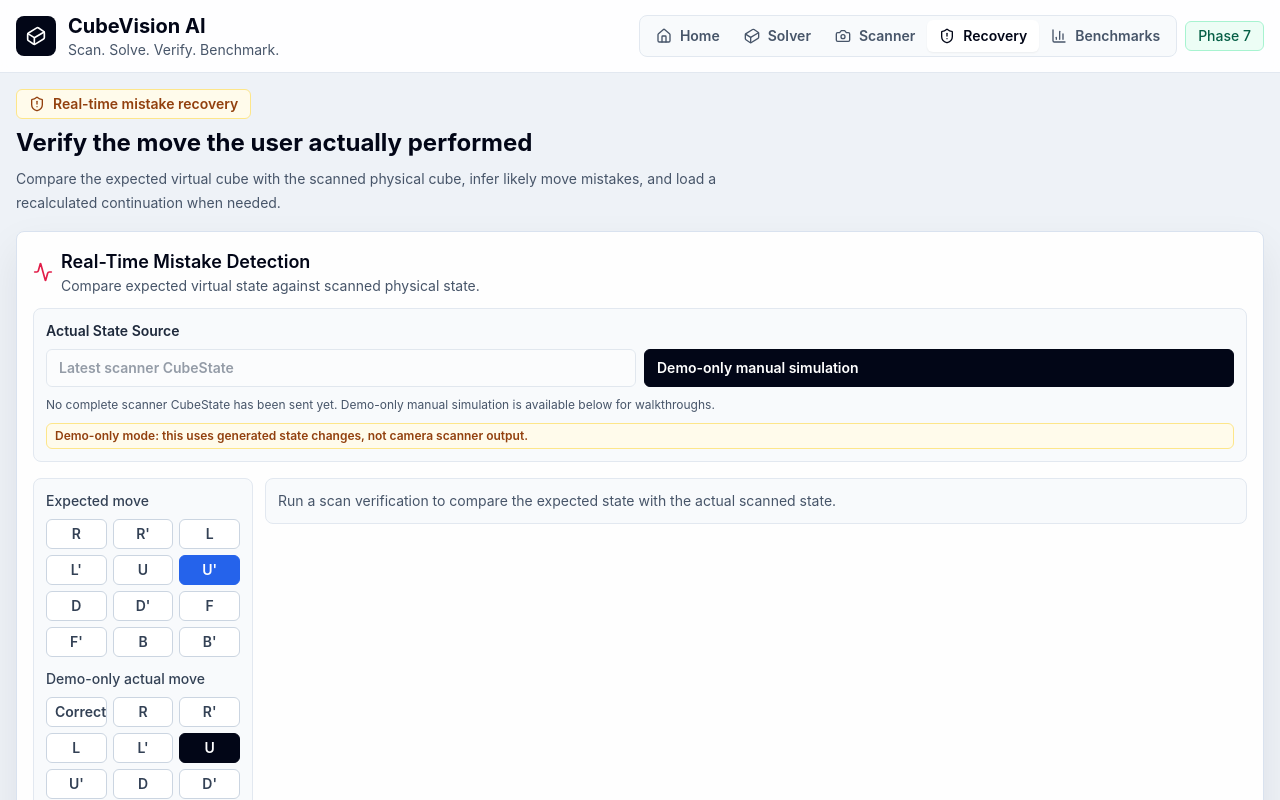
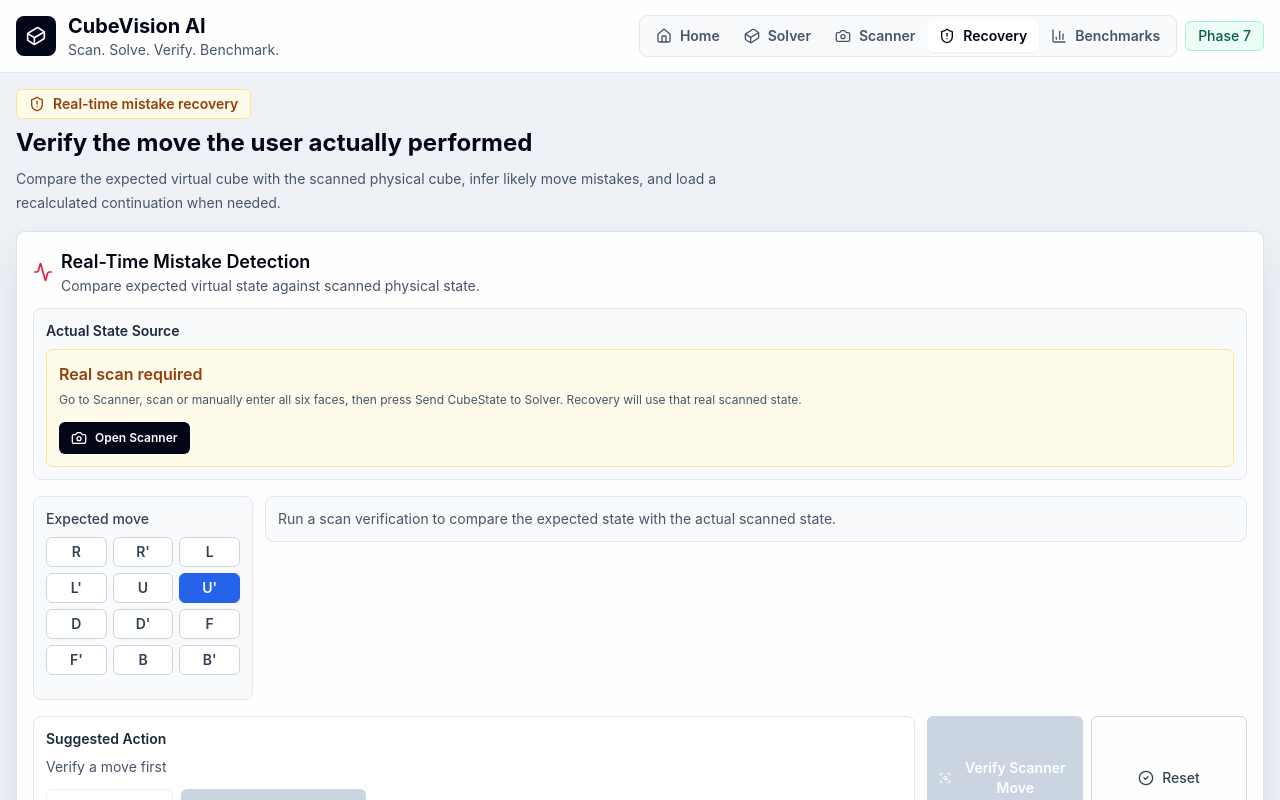
Before and after one commit to vamshichethan/CubeVision-AI-Rubik-s-Cube-Scanner-Solver, a React (Vite) app: page / in a window 1280 px wide. Both pictures are taken after a click on the button "Recovery". Shown: the top 800 px of the page. Built offline with nearby package versions, Linux system fonts and the light colour scheme.

Commit message:
Make recovery use real scanner state

```diff
--- a/src/App.tsx
+++ b/src/App.tsx
@@ -306,9 +306,10 @@ export default function App() {
         />
       ) : currentPage === 'recovery' ? (
         <RecoveryPage
-          cubeState={cubeState}
           referenceCube={recoveryReferenceCube}
           scannedCube={latestScannedCube}
+          expectedTimelineMove={moves[currentIndex] ?? null}
+          onOpenScanner={() => setCurrentPage('scanner')}
           onUseRecalculatedSolution={(nextMoves) => {
             setMoves(nextMoves);
             setCurrentIndex(0);
--- a/src/components/MistakeDetection/ScanVerificationPanel.tsx
+++ b/src/components/MistakeDetection/ScanVerificationPanel.tsx
@@ -1,9 +1,10 @@
-import { Activity, CheckCircle2, ScanSearch, Shuffle } from 'lucide-react';
-import { useMemo, useState } from 'react';
+import { Activity, Camera, CheckCircle2, Loader2, ScanSearch } from 'lucide-react';
+import { useEffect, useMemo, useState } from 'react';
 import { cloneCube } from '../../lib/cubeState';
-import { makeDemoMistake, verifyMoveStep } from '../../lib/mistakeDetection';
+import { verifyMoveStep } from '../../lib/mistakeDetection';
 import { applyMove, inverseMove, moveToString, parseMove } from '../../lib/moves';
-import type { CubeState, Move, MoveFace } from '../../types/cube';
+import { solveCube } from '../../lib/solverApi';
+import type { CubeState, Move } from '../../types/cube';
 import type { MistakeDetectionResult } from '../../types/mistakeDetection';
 import { ConfidenceIndicator } from './ConfidenceIndicator';
 import { MistakeAlert } from './MistakeAlert';
@@ -11,54 +12,65 @@ import { MoveComparisonCard } from './MoveComparisonCard';
 import { RecoveryPanel } from './RecoveryPanel';
 
 const MOVE_TOKENS = ['R', "R'", 'L', "L'", 'U', "U'", 'D', "D'", 'F', "F'", 'B', "B'"];
-const ACTUAL_OPTIONS = ['same', ...MOVE_TOKENS, 'low'] as const;
-type ActualOption = (typeof ACTUAL_OPTIONS)[number];
 
 type Props = {
-  cubeState: CubeState;
   referenceCube: CubeState | null;
   scannedCube: CubeState | null;
+  expectedTimelineMove: Move | null;
+  onOpenScanner: () => void;
   onUseRecalculatedSolution: (moves: Move[]) => void;
 };
 
-export function ScanVerificationPanel({ cubeState, referenceCube, scannedCube, onUseRecalculatedSolution }: Props) {
+export function ScanVerificationPanel({
+  referenceCube,
+  scannedCube,
+  expectedTimelineMove,
+  onOpenScanner,
+  onUseRecalculatedSolution
+}: Props) {
   const [expectedMoveToken, setExpectedMoveToken] = useState("U'");
   const [result, setResult] = useState<MistakeDetectionResult | null>(null);
-  const [actualMoveToken, setActualMoveToken] = useState<ActualOption>('U');
-  const [useScannerOutput, setUseScannerOutput] = useState(true);
+  const [isRecalculating, setIsRecalculating] = useState(false);
 
   const expectedMove = useMemo(() => parseMove(expectedMoveToken) ?? { face: 'U' as const, prime: true }, [expectedMoveToken]);
   const hasScannerSnapshot = Boolean(scannedCube && referenceCube);
+  const canVerifyScannerMove = Boolean(referenceCube && scannedCube);
+
+  useEffect(() => {
+    if (expectedTimelineMove) {
+      setExpectedMoveToken(moveToString(expectedTimelineMove));
+    }
+  }, [expectedTimelineMove]);
 
   const runVerification = () => {
-    const previousState = cloneCube(useScannerOutput && referenceCube ? referenceCube : cubeState);
+    if (!referenceCube || !scannedCube) return;
+    const previousState = cloneCube(referenceCube);
     const expectedState = applyMove(previousState, expectedMove);
-    const actualMove =
-      actualMoveToken === 'same'
-        ? expectedMove
-        : actualMoveToken === 'low'
-          ? expectedMove
-          : parseMove(actualMoveToken) ?? expectedMove;
-    const actualState =
-      useScannerOutput && scannedCube
-        ? scannedCube
-        : actualMoveToken === 'low'
-          ? makeDemoMistake(previousState, expectedMove)
-          : applyMove(previousState, actualMove);
-    const scanConfidence = useScannerOutput && scannedCube ? 0.91 : actualMoveToken === 'low' ? 0.62 : 0.95;
+    const actualState = scannedCube;
+    const scanConfidence = 0.91;
     setResult(verifyMoveStep(previousState, expectedState, actualState, expectedMove, scanConfidence));
   };
 
-  const recalculate = () => {
-    const detected = result?.detectedMove ? parseMove(result.detectedMove) : null;
-    const correction = detected ? [inverseMove(detected), expectedMove] : [expectedMove];
-    onUseRecalculatedSolution(correction);
+  const recalculate = async () => {
+    if (!result?.actualState) return;
+    setIsRecalculating(true);
+    try {
+      const recalculated = await solveCube(result.actualState);
+      const nextMoves = recalculated.success ? recalculated.moves : [];
+      if (nextMoves.length) {
+        onUseRecalculatedSolution(nextMoves);
+      }
       if (result) {
         setResult({
           ...result,
-        message: `Loaded recovery sequence: ${correction.map(moveToString).join(' ')}.`,
-        suggestedAction: 'Continue with updated timeline'
+          message: recalculated.success
+            ? `Loaded real Kociemba recovery solution: ${nextMoves.map(moveToString).join(' ') || 'already solved'}.`
+            : recalculated.message,
+          suggestedAction: recalculated.success ? 'Continue with recalculated timeline' : 'Retake scan or manually correct cube'
         });
+      }
+    } finally {
+      setIsRecalculating(false);
     }
   };
 
@@ -90,45 +102,36 @@ export function ScanVerificationPanel({ cubeState, referenceCube, scannedCube, o
 
       <div className="mb-4 rounded-lg border border-slate-200 bg-slate-50 p-3">
         <div className="mb-2 text-sm font-semibold text-slate-800">Actual State Source</div>
-        <div className="grid gap-2 sm:grid-cols-2">
+        <div className={hasScannerSnapshot ? 'rounded-md border border-emerald-200 bg-emerald-50 p-3' : 'rounded-md border border-amber-200 bg-amber-50 p-3'}>
+          <div className={hasScannerSnapshot ? 'font-semibold text-emerald-800' : 'font-semibold text-amber-800'}>
+            {hasScannerSnapshot ? 'Latest scanner CubeState connected' : 'Real scan required'}
+          </div>
+          <p className="mt-1 text-xs leading-5 text-slate-600">
+          {hasScannerSnapshot
+            ? 'Recovery will compare the previous solver state against the latest CubeState sent from Scanner.'
+            : 'Go to Scanner, scan or manually enter all six faces, then press Send CubeState to Solver. Recovery will use that real scanned state.'}
+          </p>
+          {!hasScannerSnapshot && (
             <button
               type="button"
-            disabled={!hasScannerSnapshot}
-            onClick={() => setUseScannerOutput(true)}
-            className={[
-              'focus-ring rounded-md border px-3 py-2 text-left text-sm font-semibold',
-              useScannerOutput && hasScannerSnapshot ? 'border-blue-600 bg-blue-600 text-white' : 'border-slate-300 bg-white text-slate-700',
-              !hasScannerSnapshot ? 'cursor-not-allowed opacity-50' : ''
-            ].join(' ')}
+              onClick={onOpenScanner}
+              className="focus-ring mt-3 flex items-center gap-2 rounded-md bg-slate-950 px-3 py-2 text-xs font-semibold text-white hover:bg-slate-800"
             >
-            Latest scanner CubeState
+              <Camera className="h-4 w-4" />
+              Open Scanner
             </button>
-          <button
-            type="button"
-            onClick={() => setUseScannerOutput(false)}
-            className={[
-              'focus-ring rounded-md border px-3 py-2 text-left text-sm font-semibold',
-              !useScannerOutput || !hasScannerSnapshot ? 'border-slate-950 bg-slate-950 text-white' : 'border-slate-300 bg-white text-slate-700'
-            ].join(' ')}
-          >
-            Demo-only manual simulation
-          </button>
+          )}
         </div>
-        <p className="mt-2 text-xs leading-5 text-slate-600">
-          {hasScannerSnapshot
-            ? 'Recovery will compare the previous solver state against the latest CubeState sent from Scanner.'
-            : 'No complete scanner CubeState has been sent yet. Demo-only manual simulation is available below for walkthroughs.'}
-        </p>
-        {!hasScannerSnapshot && (
-          <div className="mt-2 rounded-md border border-amber-200 bg-amber-50 px-2 py-1 text-xs font-semibold text-amber-800">
-            Demo-only mode: this uses generated state changes, not camera scanner output.
-          </div>
-        )}
       </div>
 
       <div className="mb-4 grid gap-3 lg:grid-cols-[220px_1fr]">
         <div className="rounded-lg border border-slate-200 bg-slate-50 p-3">
           <label className="mb-2 block text-sm font-medium text-slate-700">Expected move</label>
+          {expectedTimelineMove && (
+            <div className="mb-2 rounded-md border border-blue-200 bg-blue-50 p-2 text-xs font-semibold text-blue-800">
+              Loaded from current solution timeline.
+            </div>
+          )}
           <div className="mb-3 grid grid-cols-3 gap-1.5">
             {MOVE_TOKENS.map((move) => (
               <button
@@ -143,29 +146,6 @@ export function ScanVerificationPanel({ cubeState, referenceCube, scannedCube, o
                 {move}
               </button>
             ))}
-          </div>
-
-          <label className="mb-2 block text-sm font-medium text-slate-700">
-            {useScannerOutput && hasScannerSnapshot ? 'Simulation disabled' : 'Demo-only actual move'}
-          </label>
-          <div className="grid grid-cols-3 gap-1.5">
-            {ACTUAL_OPTIONS.map((value) => {
-              const label = value === 'same' ? 'Correct' : value === 'low' ? 'Low scan' : value;
-              return (
-              <button
-                key={value}
-                type="button"
-                disabled={useScannerOutput && hasScannerSnapshot}
-                onClick={() => setActualMoveToken(value)}
-                className={[
-                  'focus-ring rounded-md border px-2 py-1 text-center text-sm font-semibold',
-                  actualMoveToken === value ? 'border-slate-950 bg-slate-950 text-white' : 'border-slate-300 bg-white text-slate-700',
-                  useScannerOutput && hasScannerSnapshot ? 'cursor-not-allowed opacity-40' : ''
-                ].join(' ')}
-              >
-                {label}
-              </button>
-            )})}
           </div>
         </div>
 
@@ -194,16 +174,16 @@ export function ScanVerificationPanel({ cubeState, referenceCube, scannedCube, o
         <div className="grid grid-cols-2 gap-2">
           <button
             type="button"
+            disabled={!canVerifyScannerMove}
             onClick={runVerification}
-            className="focus-ring flex items-center justify-center gap-2 rounded-md bg-rose-600 px-3 py-2 text-sm font-semibold text-white hover:bg-rose-700"
+            className="focus-ring flex items-center justify-center gap-2 rounded-md bg-rose-600 px-3 py-2 text-sm font-semibold text-white hover:bg-rose-700 disabled:cursor-not-allowed disabled:bg-slate-300"
           >
             <ScanSearch className="h-4 w-4" />
-            {useScannerOutput && hasScannerSnapshot ? 'Verify Scanner Move' : 'Verify Demo Move'}
+            Verify Scanner Move
           </button>
           <button
             type="button"
             onClick={() => {
-              setActualMoveToken('same');
               setResult(null);
             }}
             className="focus-ring flex items-center justify-center gap-2 rounded-md border border-slate-300 px-3 py-2 text-sm font-medium text-slate-700 hover:bg-slate-100"
@@ -211,18 +191,12 @@ export function ScanVerificationPanel({ cubeState, referenceCube, scannedCube, o
             <CheckCircle2 className="h-4 w-4" />
             Reset
           </button>
-          <button
-            type="button"
-            onClick={() => {
-              const opposite = expectedMove.prime ? expectedMove.face : `${expectedMove.face}'`;
-              setActualMoveToken(opposite as ActualOption);
-              setResult(null);
-            }}
-            className="focus-ring col-span-2 flex items-center justify-center gap-2 rounded-md border border-slate-300 px-3 py-2 text-sm font-medium text-slate-700 hover:bg-slate-100"
-          >
-            <Shuffle className="h-4 w-4" />
-            Demo-only wrong move
-          </button>
+          {isRecalculating && (
+            <div className="col-span-2 flex items-center justify-center gap-2 rounded-md bg-slate-50 px-3 py-2 text-sm text-slate-600">
+              <Loader2 className="h-4 w-4 animate-spin" />
+              Recalculating from scanned CubeState...
+            </div>
+          )}
         </div>
       </div>
     </section>
--- a/src/lib/mistakeDetection.ts
+++ b/src/lib/mistakeDetection.ts
@@ -1,4 +1,4 @@
-import { cloneCube, FACE_ORDER } from './cubeState';
+import { FACE_ORDER } from './cubeState';
 import { applyMove, moveToString, parseMove } from './moves';
 import type { CubeState, Move } from '../types/cube';
 import type { MistakeDetectionResult } from '../types/mistakeDetection';
@@ -106,10 +106,3 @@ export function verifyMoveStep(
     actualState
   };
 }
-
-export function makeDemoMistake(previousState: CubeState, expectedMove: Move): CubeState {
-  const token = moveToString(expectedMove);
-  const wrongToken = token.endsWith("'") ? token.replace("'", '') : `${token}'`;
-  const wrongMove = parseMove(wrongToken) ?? expectedMove;
-  return applyMove(cloneCube(previousState), wrongMove);
-}
--- a/src/pages/RecoveryPage.tsx
+++ b/src/pages/RecoveryPage.tsx
@@ -3,13 +3,20 @@ import { ScanVerificationPanel } from '../components/MistakeDetection/ScanVerifi
 import type { CubeState, Move } from '../types/cube';
 
 type Props = {
-  cubeState: CubeState;
   referenceCube: CubeState | null;
   scannedCube: CubeState | null;
+  expectedTimelineMove: Move | null;
+  onOpenScanner: () => void;
   onUseRecalculatedSolution: (moves: Move[]) => void;
 };
 
-export function RecoveryPage({ cubeState, referenceCube, scannedCube, onUseRecalculatedSolution }: Props) {
+export function RecoveryPage({
+  referenceCube,
+  scannedCube,
+  expectedTimelineMove,
+  onOpenScanner,
+  onUseRecalculatedSolution
+}: Props) {
   return (
     <main className="mx-auto min-h-[calc(100vh-89px)] max-w-[1280px] p-4">
       <div className="mb-4 flex flex-col gap-2">
@@ -24,9 +31,10 @@ export function RecoveryPage({ cubeState, referenceCube, scannedCube, onUseRecal
         </p>
       </div>
       <ScanVerificationPanel
-        cubeState={cubeState}
         referenceCube={referenceCube}
         scannedCube={scannedCube}
+        expectedTimelineMove={expectedTimelineMove}
+        onOpenScanner={onOpenScanner}
         onUseRecalculatedSolution={onUseRecalculatedSolution}
       />
     </main>
```
Also changed, not shown: 1 other file (tests, documents, lock files or other folders). Lines whose indentation alone changed are shown as unchanged.
